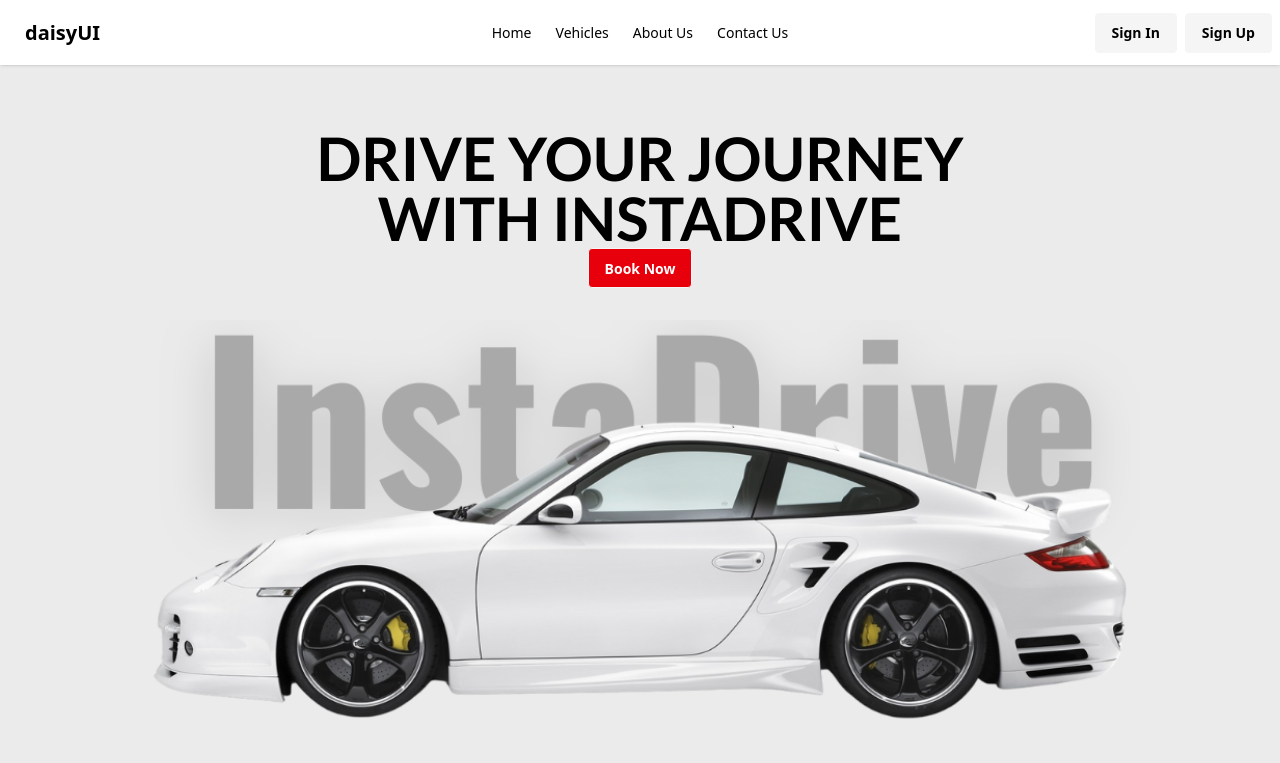
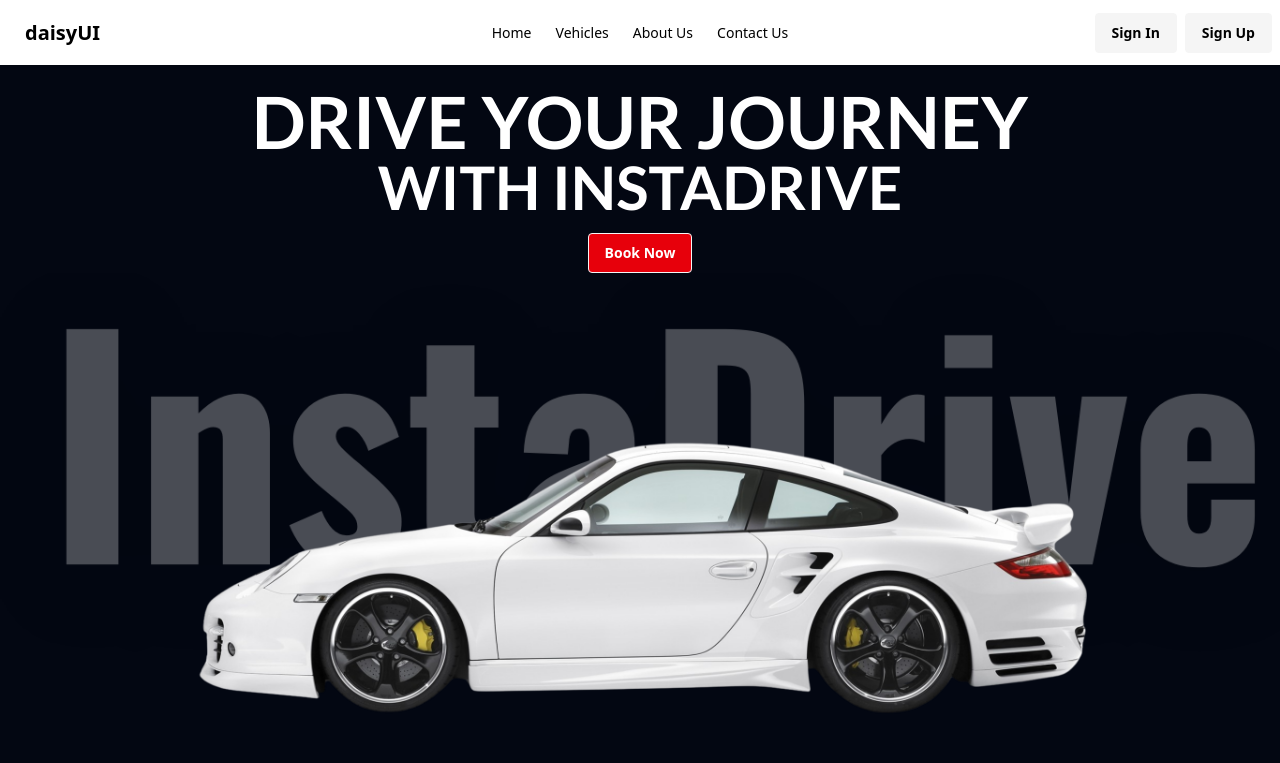
Before and after one commit to jacobferreras/car-rental, a Next.js app: page / in a window 1280 px wide. Shown: the top 763 px of the page. Built offline with nearby package versions, Linux system fonts and the light colour scheme; no server answers; the database is empty.

Commit message:
fix: enhance HomeSection layout and improve text visibility

```diff
--- a/components/ui/home/HomeSection.tsx
+++ b/components/ui/home/HomeSection.tsx
@@ -15,29 +15,31 @@ const HomeSection = () => {
   });
   return (
     <div>
-      <div className="hero min-h-screen py-24 xl:py-32">
+      <div className="hero min-h-200 md:min-h-screen  bg-gray-950 pt-4">
         <div className="flex flex-col justify-center items-center">
-          <h1 className="text-3xl md:text-5xl lg:text-6xl text-center font-family-mono font-bold">
+          <h1 className="text-3xl md:text-5xl lg:text-7xl text-center text-white font-family-mono font-bold">
             DRIVE YOUR JOURNEY
-            <br />
+          </h1>
+          <h2 className="text-3xl md:text-5xl lg:text-6xl text-center text-white font-family-mono font-bold">
             WITH INSTADRIVE
-          </h1>
-          <div className="flex justify-center items-center mb-8">
+          </h2>
+          <div className="flex justify-center items-center mt-4">
             <button className="btn bg-red-600 text-white">Book Now</button>
           </div>
 
-          <div className="mb-8">
+          <div>
             <Image
-              src="/InstaDriveMobile.png"
+              src="/InstaDrive.png"
               alt="InstaDrive Mobile"
               width={1000}
               height={500}
+              className="w-auto lg:w-400"
             />
           </div>
-
-          <ServiceBenifits />
         </div>
       </div>
+
+      <ServiceBenifits />
 
       <div>
         <div className="flex flex-col justify-center items-center px-2 mb-4">
```
